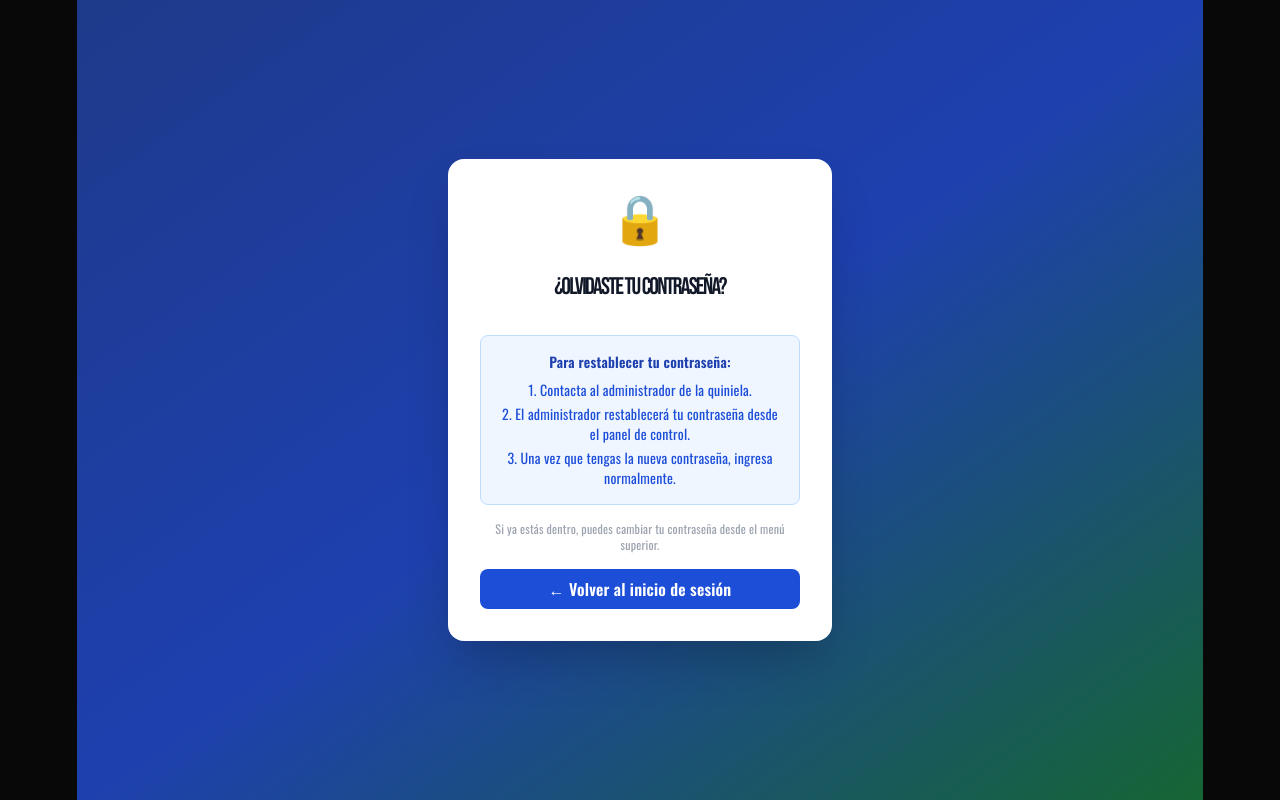
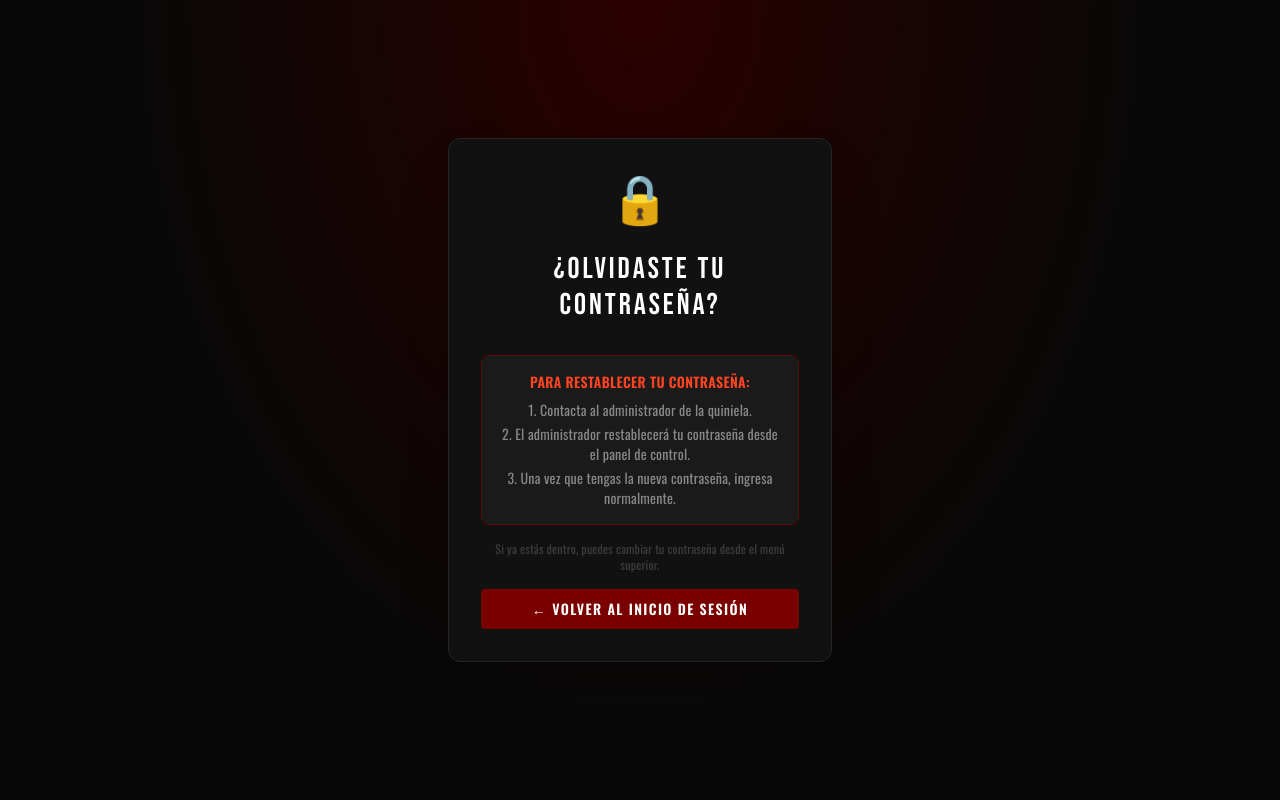
Before and after one commit to AndBaXDev/pejicrew_quiniela, a React (Vite) app: page /forgot-password in a window 1280 px wide. Built offline with nearby package versions, Linux system fonts and the light colour scheme.

Commit message:
fix: forgot password view design was fixed

```diff
--- a/src/pages/ForgotPassword.jsx
+++ b/src/pages/ForgotPassword.jsx
@@ -4,19 +4,27 @@ export default function ForgotPassword() {
   const navigate = useNavigate();
 
   return (
-    <div className="min-h-screen bg-gradient-to-br from-blue-900 via-blue-800 to-green-800 flex items-center justify-center px-4">
-      <div className="bg-white rounded-2xl shadow-2xl w-full max-w-sm p-8">
+    <div
+      className="min-h-screen bg-metal-950 flex items-center justify-center px-4"
+      style={{
+        backgroundImage:
+          "radial-gradient(ellipse at top, #2a0000 0%, #080808 65%)",
+      }}
+    >
+      <div className="bg-metal-900 border border-metal-700 rounded-xl shadow-2xl w-full max-w-sm p-8">
         <div className="text-center mb-8">
           <div className="text-5xl mb-3">🔒</div>
-          <h1 className="text-2xl font-bold text-gray-900">
+          <h1 className="font-metal text-3xl text-white tracking-widest">
             ¿Olvidaste tu contraseña?
           </h1>
         </div>
 
         <div className="space-y-4">
-          <div className="bg-blue-50 border border-blue-200 text-blue-800 text-sm rounded-lg px-4 py-4 space-y-2">
-            <p className="font-semibold">Para restablecer tu contraseña:</p>
-            <ol className="list-decimal list-inside space-y-1 text-blue-700">
+          <div className="bg-metal-800 border border-blood-800 text-metal-100 text-sm rounded-lg px-4 py-4 space-y-2">
+            <p className="font-display font-semibold tracking-wide uppercase text-blood-300">
+              Para restablecer tu contraseña:
+            </p>
+            <ol className="list-decimal list-inside space-y-1 text-metal-300">
               <li>Contacta al administrador de la quiniela.</li>
               <li>
                 El administrador restablecerá tu contraseña desde el panel de
@@ -28,14 +36,14 @@ export default function ForgotPassword() {
             </ol>
           </div>
 
-          <p className="text-xs text-gray-400 text-center">
+          <p className="text-xs text-metal-500 text-center">
             Si ya estás dentro, puedes cambiar tu contraseña desde el menú
             superior.
           </p>
 
           <button
             onClick={() => navigate("/login")}
-            className="w-full bg-blue-700 hover:bg-blue-800 text-white font-semibold py-2 rounded-lg transition-colors"
+            className="w-full bg-blood-700 hover:bg-blood-600 text-white font-display font-semibold tracking-widest uppercase py-2.5 rounded transition-colors text-sm"
           >
             ← Volver al inicio de sesión
           </button>
```
